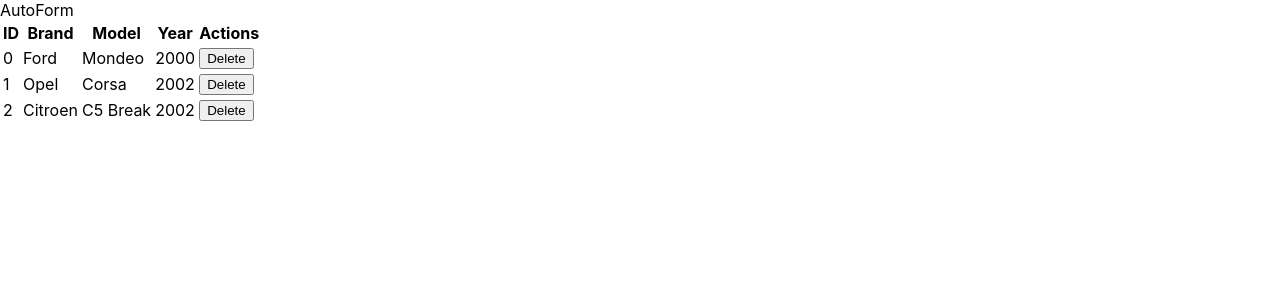
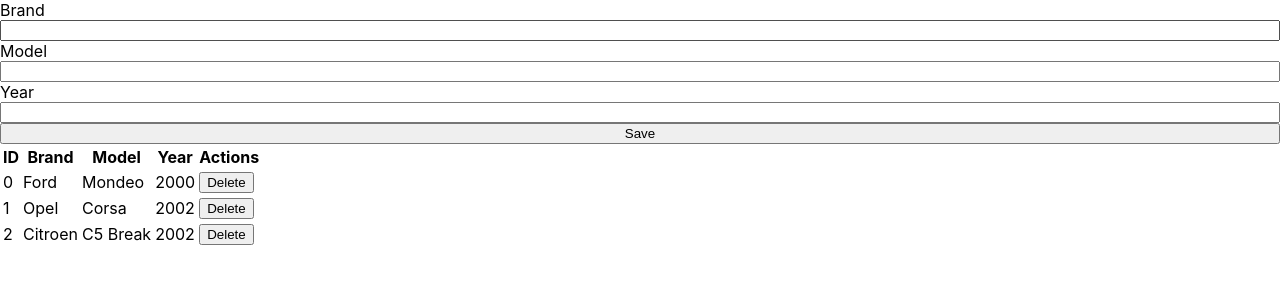
Before and after one commit to TheSugusMaster/react_course, a React (Create React App) app in the folder crud-test/: page / in a window 1280 px wide. Shown: the top 300 px of the page. Built offline with nearby package versions, Linux system fonts and the light colour scheme.

Commit message:
Adds implementation to add new user

```diff
--- a/crud-test/src/components/Auto/AutoForm.tsx
+++ b/crud-test/src/components/Auto/AutoForm.tsx
@@ -1,7 +1,41 @@
-import React from "react";
+import React, {useState} from "react";
+import './AutoForm.css';
+import { Auto } from "../../models/Auto";
+import { tsPropertySignature } from "@babel/types";
 
-const AutoForm: React.FC = () => {
-    return <div>AutoForm</div>
+interface Props {
+    onSave: (auto: Auto) => void;
+}
+
+const AutoForm: React.FC<Props> = (props) => {
+    const  [auto, setAuto] = useState<Auto>({
+        id: 0,
+        brand: '',
+        model: '',
+        year: ''
+    });
+
+    const handleSubmit = (e: React.FormEvent<HTMLFormElement>) => {
+        e.preventDefault();
+        props.onSave(auto);
+        e.currentTarget.reset();
+    }
+
+    const handleChange = (e:React.ChangeEvent<HTMLInputElement>) => {
+        setAuto({...auto, [e.currentTarget.name]: e.currentTarget.value});
+    }
+
+    return (
+        <form className="AutoForm" onSubmit={handleSubmit}>
+            <label htmlFor="brand">Brand</label>
+            <input type="text" name="brand" id="brand" onChange={handleChange}></input>
+            <label htmlFor="model">Model</label>
+            <input type="text" name="model" id="model" onChange={handleChange}></input>
+            <label htmlFor="year">Year</label>
+            <input type="text" name="year" id="year" onChange={handleChange}></input>
+            <input type="submit" value="Save" />
+        </form>
+    );
 }
 
 export default AutoForm;
--- a/crud-test/src/containers/App.tsx
+++ b/crud-test/src/containers/App.tsx
@@ -3,6 +3,7 @@
 import AutoForm from "../components/Auto/AutoForm";
 import AutoIndex from "../components/Auto/AutoIndex";
 import { Auto } from "../models/Auto";
+import { userInfo } from 'os';
 
 const App: React.FC = () => {
   const [autos, setAutos] = useState<Auto[]>(
@@ -17,9 +18,13 @@
   setAutos(autos.filter(a => a.id !== auto.id));
 }
 
+const createAuto = (auto: Auto) => {
+  setAutos([...autos, {...auto, id: new Date().getTime()}]);
+}
+
 return (
   <div className="App">
-    <AutoForm />
+    <AutoForm onSave={createAuto} />
     <AutoIndex autos={autos} onDelete={deleteAuto} />
   </div>
 );
```
